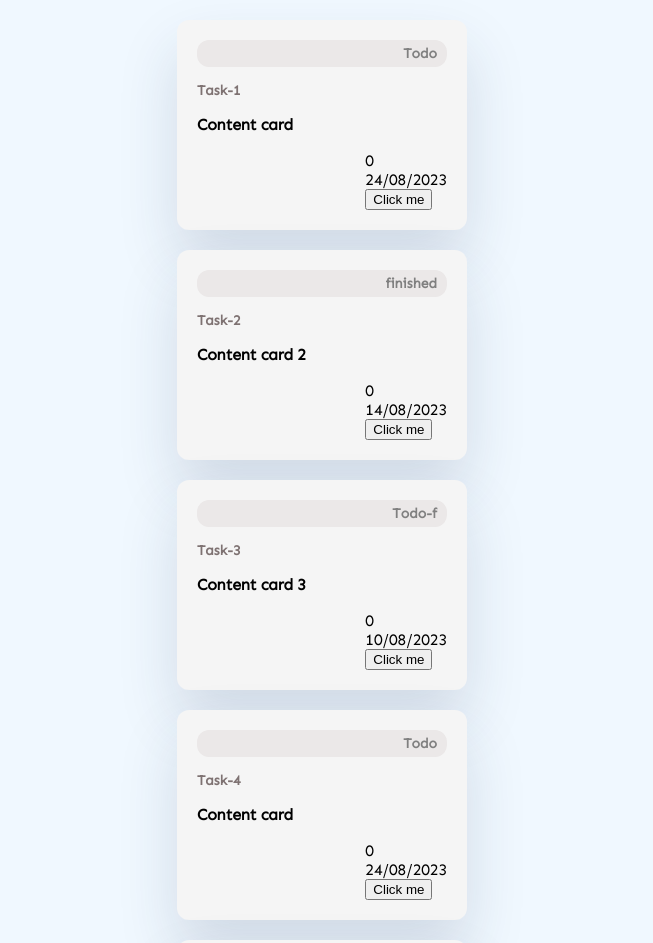
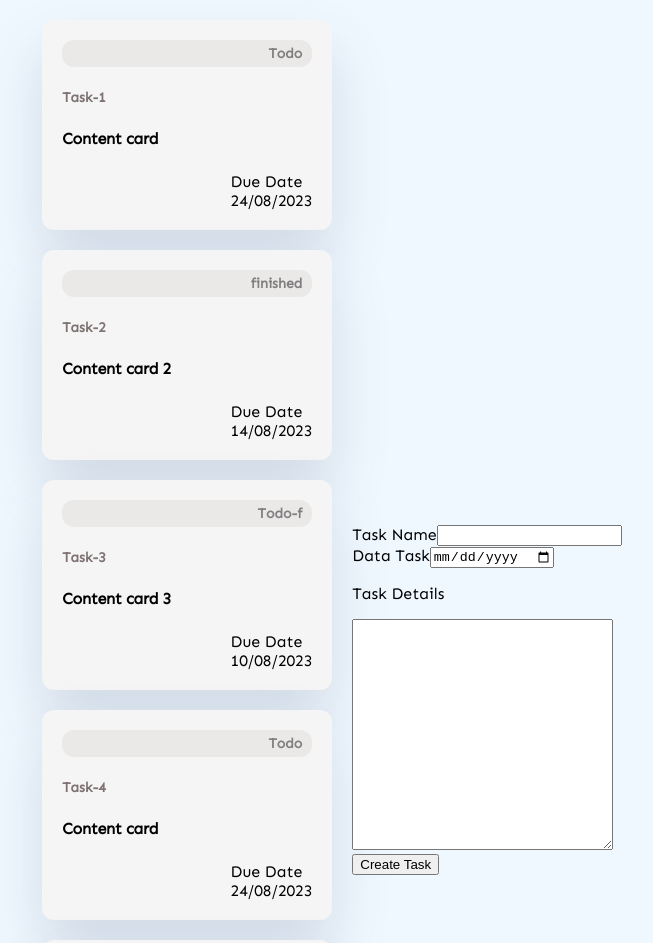
Before and after one commit to DobosAlbert/react-learn, a React (Create React App) app: page / in a window 1280 px wide. Shown: the top 943 px of the page, without its empty margins (318-971 px from the left). Built offline with nearby package versions, Linux system fonts and the light colour scheme.

Commit message:
updatex2

```diff
--- a/src/App.jsx
+++ b/src/App.jsx
@@ -3,6 +3,7 @@ import React from 'react';
 import './App.css';
 import TaskCard from './components/task-card/TaskCard';
 import TaskViewer from './components/taskViewer/TaskViewer'
+import FormCard from "./components/forms/Form-card";
 
 function App() {
 
@@ -48,6 +49,7 @@ function App() {
     <TaskViewer
      TaskList = {data}
     />
+    <FormCard/>
   </div>;
 }
 
--- /dev/null
+++ b/src/components/forms/Form-card.jsx
@@ -0,0 +1,62 @@
+import React, {useState} from 'react';
+import './Form-card.css';
+
+function FormCard() {
+
+  const [taskName, setTaskName] = useState("");
+  const [dataTask, setDataTask] = useState("");
+  const [taskDetails, setTaskDetails] = useState("");
+
+
+  const HandleName = (e) => {
+    setTaskName(e.target.value);
+  }
+
+  const HandleData = (e) => {
+    setDataTask(e.target.value);
+  }
+
+  const HandleDetails = (e) => {
+    setTaskDetails(e.target.value);
+  }
+
+  const HandleButton = (e) => {
+    e.preventDefault();
+      console.log(taskName);
+        console.log(dataTask);
+          console.log(taskDetails);
+  }
+
+
+  return (
+    <div className='container-form'>
+        <div>
+            <form onSubmit={HandleButton}>
+              <div className='form-row'>
+                <label>Task Name</label>
+                <input type="text"
+                 onChange={HandleName}
+                 />
+              </div>
+
+               <div className='form-row'>
+                <label>Data Task</label>
+                <input type="date"
+                onChange={HandleData}/>
+              </div>
+
+               <div className='form-row'>
+                <p>Task Details</p>
+                <textarea cols='30' rows='15' onChange={HandleDetails}></textarea>
+              </div>
+
+              <button type='submit'>Create Task</button>
+            </form>
+        </div>
+
+    </div>
+
+  );
+}
+
+export default FormCard;
--- a/src/components/task-card/TaskCard.jsx
+++ b/src/components/task-card/TaskCard.jsx
@@ -1,14 +1,8 @@
-import React, { useState } from 'react';
+import React from 'react';
 import "./TaskCard.css";
 import Badge from "../badge/badge";
 
 function Create(props) {
-   const [counter, setCounter] = useState(0);
-
-   function handleClick (){
-      setCounter(counter + 1);
-      console.log("Counter update");
-   };
 
 
      return (
@@ -25,12 +19,11 @@ function Create(props) {
 
         <div className="card-footer">
             <div className="due-date">
-            {/*<p>Due Date</p>*/}
-            <p>{counter}</p>
+            {<p>Due Date</p>}
             <p>{props.dueDate}</p>
-            <button onClick = {handleClick}>Click me</button>
             </div>
         </div>
+
     </div>
     );
 }
--- a/src/index.js
+++ b/src/index.js
@@ -6,9 +6,9 @@ import reportWebVitals from './reportWebVitals';
 
 const root = ReactDOM.createRoot(document.getElementById('root'));
 root.render(
-  <React.StrictMode>
+  //<React.StrictMode>
     <App />
-  </React.StrictMode>
+  //</React.StrictMode>
 );
 
 // If you want to start measuring performance in your app, pass a function
```
Also changed, not shown: src/components/forms/Form-card.css (added).
